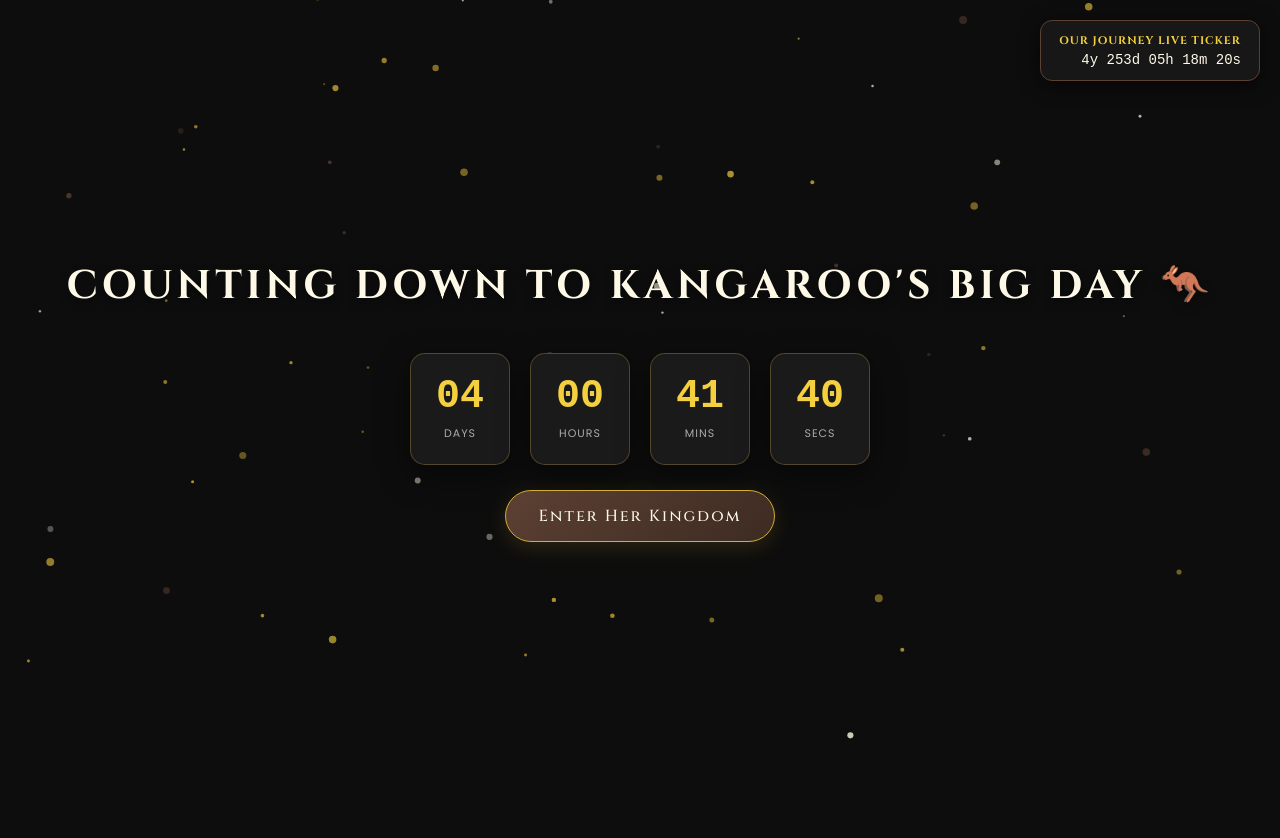
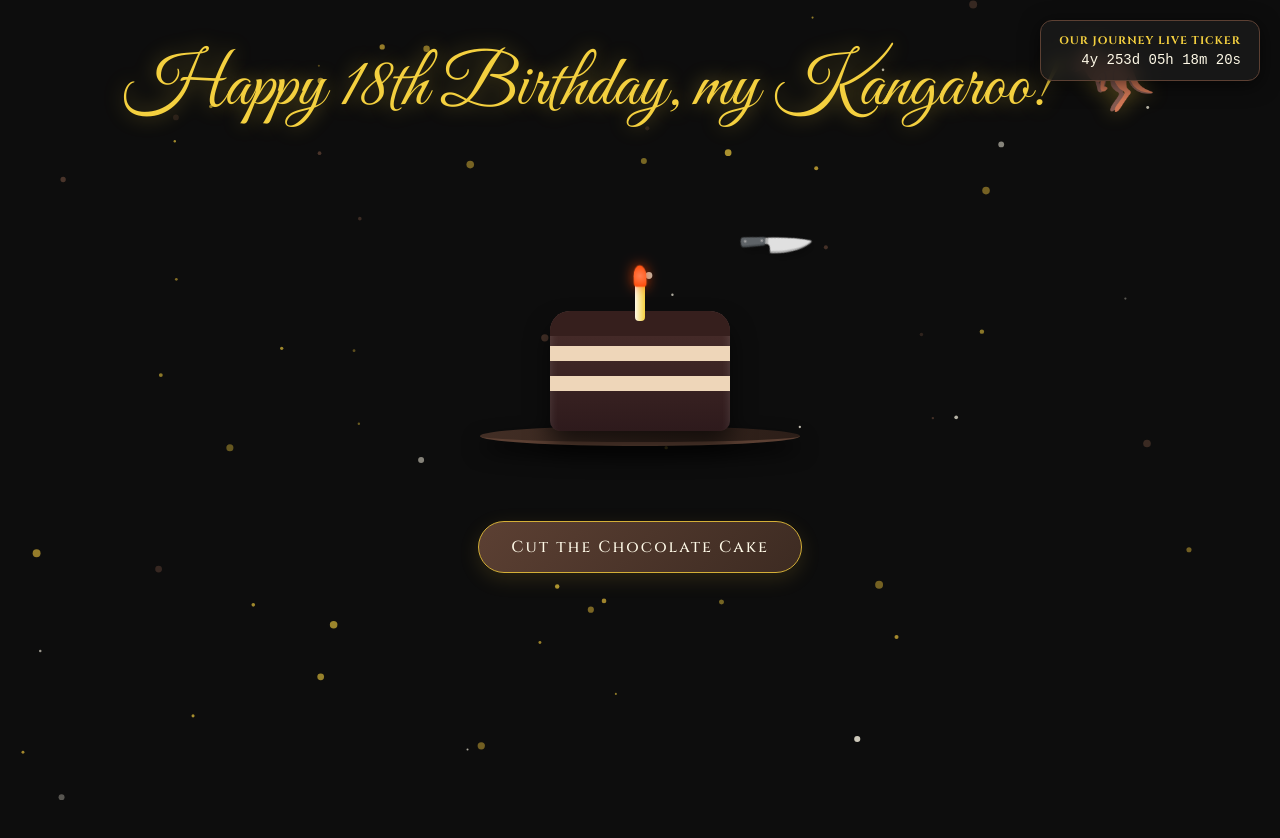
Before and after one commit to vinayakmishra-c0de/speccial, a plain HTML site: page index.html in a window 1280 px wide. Before the commit the page ends 800 px from the top, so only its background shows below. Drawn offline with Linux system fonts and the light colour scheme.

Commit message:
Update index.html

```diff
--- a/index.html
+++ b/index.html
@@ -3,7 +3,8 @@
 <head>
     <meta charset="UTF-8">
     <meta name="viewport" content="width=device-width, initial-scale=1.0">
-    <title>Happy 18th Birthday, Kangaroo! 🦘</title>
+    <title>Happy 18th Birthday, Kangaroo! 🦘 (Inspect Mode)</title>
+    <!-- Google Fonts for elegant typography -->
     <link rel="preconnect" href="https://fonts.googleapis.com">
     <link rel="preconnect" href="https://fonts.gstatic.com" crossorigin>
     <link href="https://fonts.googleapis.com/css2?family=Cinzel:wght@500;700&family=Great+Vibes&family=Poppins:wght@300;400;600&display=swap" rel="stylesheet">
@@ -112,45 +113,6 @@
             transform: translateY(-3px) scale(1.03);
             box-shadow: 0 10px 25px rgba(212,175,55,0.3);
             background: linear-gradient(135deg, #6E4D3E, var(--warm-brown));
-        }
-
-        /* Stage 1: Initial Birthday Countdown */
-        #stage-countdown h1 {
-            font-family: 'Cinzel', serif;
-            font-size: 2.5rem;
-            letter-spacing: 4px;
-            text-align: center;
-            margin-bottom: 40px;
-            color: var(--light-yellow);
-            text-shadow: 0 4px 10px rgba(0,0,0,0.5);
-        }
-        .countdown-container {
-            display: flex;
-            gap: 20px;
-            justify-content: center;
-            flex-wrap: wrap;
-        }
-        .countdown-box {
-            background: var(--card-black);
-            border: 1px solid rgba(214,175,87,0.3);
-            padding: 20px;
-            border-radius: 15px;
-            min-width: 100px;
-            text-align: center;
-            box-shadow: 0 10px 30px rgba(0,0,0,0.5);
-        }
-        .countdown-box span {
-            display: block;
-            font-size: 2.5rem;
-            font-weight: 600;
-            font-family: monospace;
-            color: var(--accent-yellow);
-        }
-        .countdown-box label {
-            font-size: 11px;
-            text-transform: uppercase;
-            letter-spacing: 1px;
-            color: #aaa;
         }
 
         /* Stage 2: Birthday Celebration Reveal & Cake */
@@ -303,7 +265,6 @@
             font-weight: bold;
             color: rgba(244, 208, 63, 0.12);
             white-space: nowrap;
-            animation: trackLeft Right linear infinite;
         }
 
         .timeline-container {
@@ -519,21 +480,25 @@
 </head>
 <body>
 
+    <!-- Particle Background Ecosystem -->
     <canvas id="particle-canvas"></canvas>
 
+    <!-- Floating Background Text Loop Pool (Populated by JS during phase 3) -->
     <div id="floating-hbd-pool"></div>
 
+    <!-- Permanent Relationship Counter Alignment -->
     <div id="relationship-tracker">
         <h4>OUR JOURNEY LIVE TICKER</h4>
         <div id="relationship-counter">00y 00m 00d 00h 00m 00s</div>
     </div>
 
+    <!-- AUDIO INFRASTRUCTURE PLACEHOLDERS -->
     <audio id="audio-romantic" loop>
         <source src="https://www.soundhelix.com/examples/mp3/SoundHelix-Song-1.mp3" type="audio/mpeg">
-        </audio>
+    </audio>
     <audio id="audio-birthday" loop>
         <source src="https://www.soundhelix.com/examples/mp3/SoundHelix-Song-2.mp3" type="audio/mpeg">
-        </audio>
+    </audio>
     <audio id="audio-buzzer">
         <source src="https://actions.google.com/sounds/v1/cartoon/slide_whistle_to_drum_pop.ogg" type="audio/ogg">
     </audio>
@@ -541,18 +506,8 @@
         <source src="https://www.soundhelix.com/examples/mp3/SoundHelix-Song-3.mp3" type="audio/mpeg">
     </audio>
 
-    <div id="stage-countdown" class="stage">
-        <h1>COUNTING DOWN TO KANGAROO'S BIG DAY 🦘</h1>
-        <div class="countdown-container">
-            <div class="countdown-box"><span id="days">00</span><label>Days</label></div>
-            <div class="countdown-box"><span id="hours">00</span><label>Hours</label></div>
-            <div class="countdown-box"><span id="minutes">00</span><label>Mins</label></div>
-            <div class="countdown-box"><span id="seconds">00</span><label>Secs</label></div>
-        </div>
-        <button class="btn-premium" onclick="initiateExperience()">Enter Her Kingdom</button>
-    </div>
-
-    <div id="stage-celebration" class="stage hidden">
+    <!-- STAGE 2: CELEBRATION CEREMONY & CAKE CUTTING (STARTING VIEW BYPASSED) -->
+    <div id="stage-celebration" class="stage">
         <div id="hbd-announcement">Happy 18th Birthday, my Kangaroo! 🦘</div>
 
         <div class="cake-wrapper" id="cake-arena">
@@ -572,12 +527,14 @@
         </div>
     </div>
 
+    <!-- STAGE 3: THE BULLET TIMELINE SCRAPBOOK -->
     <div id="stage-timeline" class="stage hidden">
         <div class="timeline-container">
             <div class="bike-track">
                 <div id="bullet-bike">🏍️</div>
             </div>
 
+            <!-- 2021 CHAPTER -->
             <div class="polaroid-card" id="card-2021">
                 <h3>2021 — Where It All Began</h3>
                 <div class="polaroid-grid">
@@ -593,6 +550,7 @@
                 <div class="polaroid-description">Ambedkar Chowk ke Durga Puja Pandal me, Mahaashtami ke us paavan din hamari pehli mulaqat. ✨</div>
             </div>
 
+            <!-- 2022 CHAPTER -->
             <div class="polaroid-card" id="card-2022" style="transform: rotate(3deg);">
                 <h3>2022 — Growing Closer</h3>
                 <div class="polaroid-grid">
@@ -608,6 +566,7 @@
                 <div class="polaroid-description">Ek pura saal dosti, haseen shararatein aur ek dusre ko thoda aur samajhne ka safar.</div>
             </div>
 
+            <!-- 2023 CHAPTER -->
             <div class="polaroid-card" id="card-2023" style="transform: rotate(-1deg);">
                 <h3>2023 — Unstoppable Together</h3>
                 <div class="polaroid-grid">
@@ -623,6 +582,7 @@
                 <div class="polaroid-description">Shared laughs, big dreams, and creating milestones that became unforgettable chapters.</div>
             </div>
 
+            <!-- 2024 CHAPTER -->
             <div class="polaroid-card" id="card-2024" style="transform: rotate(2deg);">
                 <h3>2024 — Deepening The Bond</h3>
                 <div class="polaroid-grid">
@@ -638,6 +598,7 @@
                 <div class="polaroid-description">Har utaar-chadhaav ke sath hamara rishta thick and thin se guzarte hue aur majboot hua. ❤️</div>
             </div>
 
+            <!-- 2025 CHAPTER -->
             <div class="polaroid-card" id="card-2025" style="transform: rotate(-3deg);">
                 <h3>2025 — Solitude & Support</h3>
                 <div class="polaroid-grid">
@@ -653,6 +614,7 @@
                 <div class="polaroid-description">Ek bemisaal saal jahan tumne har mushkil me mera sath diya aur sahara bani.</div>
             </div>
 
+            <!-- 2026 CHAPTER -->
             <div class="polaroid-card" id="card-2026" style="transform: rotate(1deg);">
                 <h3>2026 — Entering A New Era</h3>
                 <div class="polaroid-grid">
@@ -672,12 +634,14 @@
         <button class="btn-premium" onclick="revealGiftStage()">Claim Your Final Surprise Gift 🎁</button>
     </div>
 
+    <!-- STAGE 4: WRAPPED GIFT AND HANDWRITTEN NOTE EXTRACTION -->
     <div id="stage-gift" class="stage hidden">
         <div class="gift-box-container" onclick="openVerificationModal()">
             <div class="gift-box-icon">🎁</div>
             <p>Your Special Letter is Locked Inside. Tap to Unlock.</p>
         </div>
 
+        <!-- The Verification Popup Interface -->
         <div id="security-modal" class="modal-overlay">
             <div class="security-card">
                 <h3>🔒 Memory Challenge for Kangaroo</h3>
@@ -690,7 +654,8 @@
             </div>
         </div>
 
-        <div id="final-letter" class="letter-container">
+        <!-- Final Handwritten Paper Sheet Display -->
+        <div id="final-letter" class="letter-container" style="display: none;">
             <h2>Mere Pyare Kangaroo, 🦘</h2>
             <div class="letter-body">
                 13 October 2021 ko Durga Puja ke us pandal se lekar aaj jab tum ek adult ban gayi ho (legal machine chalane ke liye eligible driving licensee!), hamari har ek memory mere dil ke sabse kareeb hai.
@@ -711,20 +676,13 @@
         /*********************************************************************
          * CONFIGURATION MATRIX & STATE ENGINE
          *********************************************************************/
-        // DEBUG FEATURE FLAG: Switch to true to bypass standard clock lockouts for active component design testing.
-        const FORCE_BIRTHDAY = false;
+        const RELATIONSHIP_START = new Date('2021-10-13T18:00:00+05:30');
 
-        // TARGET TIMESTAMPS (IST Alignment handled with standard UTC offset operations)
-        const TARGET_BIRTHDAY = new Date('2026-06-28T00:00:00+05:30');
-        const RELATIONSHIP_START = new Date('2021-10-13T18:00:00+05:30'); // Approximate evening time for Mahaashtami pandal
-
-        // System Audio Cache pointers
         const audioRomantic = document.getElementById('audio-romantic');
         const audioBirthday = document.getElementById('audio-birthday');
         const audioBuzzer = document.getElementById('audio-buzzer');
         const audioLetter = document.getElementById('audio-letter');
 
-        // Core Ecosystem canvas engine references
         const canvas = document.getElementById('particle-canvas');
         const ctx = canvas.getContext('2d');
         let particlesArray = [];
@@ -743,8 +701,6 @@
          *********************************************************************/
         function updateAllClocks() {
             const now = new Date();
-
-            // 1. Permanent Continuous Relationship Journey Chronometer
             const diffRel = now - RELATIONSHIP_START;
             if (diffRel > 0) {
                 const totalSecs = Math.floor(diffRel / 1000);
@@ -752,7 +708,6 @@
                 const totalHours = Math.floor(totalMins / 60);
                 const totalDays = Math.floor(totalHours / 24);
 
-                // Basic calendar logic approximation for presentation uniformity
                 const years = Math.floor(totalDays / 365.25);
                 const remainingDays = Math.floor(totalDays % 365.25);
                 const displayHours = totalHours % 24;
@@ -762,47 +717,20 @@
                 document.getElementById('relationship-counter').innerHTML =
                     `${years}y ${remainingDays}d ${displayHours.toString().padStart(2,'0')}h ${displayMins.toString().padStart(2,'0')}m ${displaySecs.toString().padStart(2,'0')}s`;
             }
-
-            // 2. Main Target Birthday Counting Node
-            const diffBday = TARGET_BIRTHDAY - now;
-            if (!FORCE_BIRTHDAY && diffBday > 0) {
-                const d = Math.floor(diffBday / (1000 * 60 * 60 * 24));
-                const h = Math.floor((diffBday % (1000 * 60 * 60 * 24)) / (1000 * 60 * 60));
-                const m = Math.floor((diffBday % (1000 * 60 * 60)) / (1000 * 60));
-                const s = Math.floor((diffBday % (1000 * 60)) / 1000);
-
-                document.getElementById('days').innerText = d.toString().padStart(2, '0');
-                document.getElementById('hours').innerText = h.toString().padStart(2, '0');
-                document.getElementById('minutes').innerText = m.toString().padStart(2, '0');
-                document.getElementById('seconds').innerText = s.toString().padStart(2, '0');
-            } else {
-                // Time-Trigger event state achieved
-                document.getElementById('days').innerText = "00";
-                document.getElementById('hours').innerText = "00";
-                document.getElementById('minutes').innerText = "00";
-                document.getElementById('seconds').innerText = "00";
-            }
         }
         setInterval(updateAllClocks, 1000);
         updateAllClocks();
 
+        // Autoplay music context warning handle
+        window.addEventListener('click', () => {
+            if(document.getElementById('stage-timeline').classList.contains('hidden')) {
+                audioBirthday.play().catch(e => {});
+            }
+        }, { once: true });
+
         /*********************************************************************
-         * TRANSITIONAL FLUID PIPELINES (THE NAVIGATION FLOWS)
+         * TRANSITIONAL FLUID PIPELINES
          *********************************************************************/
-        function initiateExperience() {
-            const now = new Date();
-            // Evaluate timeline lock criteria
-            if (FORCE_BIRTHDAY || (TARGET_BIRTHDAY - now <= 0)) {
-                // Launch straight into Midnight Surprise Matrix
-                transitionStage('stage-countdown', 'stage-celebration');
-                audioBirthday.play().catch(e => console.log("Audio play deferred awaiting interaction context."));
-            } else {
-                // Pre-Birthday Guard Rails Active
-                audioRomantic.play().catch(e => console.log("Audio play deferred."));
-                alert("Sabr ka phal meetha hota hai! Countdown khatam hone ka intezaar karo. 😉");
-            }
-        }
-
         function transitionStage(currentId, nextId) {
             const curr = document.getElementById(currentId);
             const next = document.getElementById(nextId);
@@ -818,7 +746,7 @@
         }
 
         /*********************************************************************
-         * STAGE 2 ENGINE: CAKE INTERACTION & FIREWORKS MATRIX
+         * STAGE 2 ENGINE: CAKE INTERACTION & FIREWORKS
          *********************************************************************/
         function executeCakeCut() {
             const arena = document.getElementById('cake-arena');
@@ -828,39 +756,30 @@
             arena.classList.add('cake-cut-active');
             cutBtn.style.display = 'none';
 
-            // Engage Firecracker Simulation engine layer
             useFirecrackers = true;
             generateFirecrackerExplosion();
-
-            // Spawn floating text elements inside display view pool
             spawnFloatingHbdTextsLoop();
 
-            // Slide open emotional wish card container
             setTimeout(() => {
                 wishBox.classList.add('reveal');
             }, 600);
         }
 
         /*********************************************************************
-         * STAGE 3 ENGINE: THE MOTORCYCLE CHRONOLOGY SCROLLWAYS
+         * STAGE 3 ENGINE: THE MOTORCYCLE CHRONOLOGY
          *********************************************************************/
         function transitionToTimeline() {
-            // Reconfigure sound space context
             audioBirthday.pause();
-            audioRomantic.play().catch(e => console.log(e));
+            audioRomantic.play().catch(e => {});
 
             transitionStage('stage-celebration', 'stage-timeline');
 
-            // Initialize animated progress vector of the Bullet motorcycle engine
             setTimeout(() => {
                 const bike = document.getElementById('bullet-bike');
-                const track = document.querySelector('.bike-track');
-
                 window.addEventListener('scroll', () => {
                     const st = window.scrollY || document.documentElement.scrollTop;
                     const sh = document.documentElement.scrollHeight - window.innerHeight;
                     const percent = (st / sh) * 100;
-                    // Keep bike bounds locked between 0 and 100 percent map spaces safely
                     bike.style.left = `${Math.min(Math.max(percent, 0), 100)}%`;
                 });
             }, 1100);
@@ -871,28 +790,19 @@
             const phrases = ["Happy Birthday", "18 Years Old", "Kangaroo 🦘", "Driving Licence Ready 🏍️", "Love You"];
 
             setInterval(() => {
-                if(!useFirecrackers) return; // Keep bound cleanly with active celebratory stages
+                if(!useFirecrackers) return;
                 const txt = document.createElement('div');
                 txt.classList.add('pool-text');
                 txt.innerText = phrases[Math.floor(Math.random() * phrases.length)];
                 txt.style.top = `${Math.random() * 90}vh`;
                 txt.style.fontSize = `${16 + Math.random() * 24}px`;
-                txt.style.animationDuration = `${5 + Math.random() * 10}s`;
 
-                // Horizontal motion mapping random starting paths
                 if(Math.random() > 0.5) {
                     txt.style.left = '-200px';
-                    txt.style.transform = 'translateX(0)';
-                    txt.animate([
-                        { left: '-200px' },
-                        { left: '100vw' }
-                    ], { duration: 6000 + Math.random()*4000, iterations: 1 });
+                    txt.animate([{ left: '-200px' }, { left: '100vw' }], { duration: 6000 + Math.random()*4000, iterations: 1 });
                 } else {
                     txt.style.right = '-200px';
-                    txt.animate([
-                        { right: '-200px' },
-                        { right: '100vw' }
-                    ], { duration: 6000 + Math.random()*4000, iterations: 1 });
+                    txt.animate([{ right: '-200px' }, { right: '100vw' }], { duration: 6000 + Math.random()*4000, iterations: 1 });
                 }
 
                 container.appendChild(txt);
@@ -901,11 +811,15 @@
         }
 
         /*********************************************************************
-         * STAGE 4 ENGINE: SECURE WRAPPER VERIFICATION CRYPT
+         * STAGE 4 ENGINE: SECURE WRAPPER VERIFICATION
          *********************************************************************/
         function revealGiftStage() {
             transitionStage('stage-timeline', 'stage-gift');
         }
+
+        document.getElementById('stage-timeline').addEventListener('scroll', () => {
+             // Sync code structure hooks if required
+        });
 
         function openVerificationModal() {
             document.getElementById('security-modal').classList.add('active');
@@ -914,42 +828,37 @@
         function verifyChallengeAnswer(isCorrect) {
             const errorElement = document.getElementById('security-error-msg');
             if(isCorrect) {
-                // Tear down lock arrays and present handwritten asset space
                 document.getElementById('security-modal').classList.remove('active');
                 document.querySelector('.gift-box-container').style.display = 'none';
 
                 audioRomantic.pause();
-                audioLetter.play().catch(e => console.log(e));
+                audioLetter.play().catch(e => {});
 
                 const letter = document.getElementById('final-letter');
                 letter.style.display = 'block';
                 setTimeout(() => {
                     letter.classList.add('unfolded');
-                    // Smoothly scroll down view screen to capture full letter presentation
                     letter.scrollIntoView({ behavior: 'smooth' });
                 }, 100);
             } else {
-                // Engage fault routine structures
-                audioBuzzer.play().catch(e => console.log(e));
+                audioBuzzer.play().catch(e => {});
                 errorElement.innerText = "Kya tumhe ek jagah tak yaad nahi? 🥺 Dobara try karo!";
             }
         }
 
         /*********************************************************************
-         * MATH GRAPHICS FOUNDATION LAYER: VISUAL PARTICLE CANVAS SIMULATION
+         * MATH GRAPHICS FOUNDATION LAYER: VISUAL PARTICLE CANVAS
          *********************************************************************/
         class Particle {
-            constructor(isCelebration) {
-                this.isCelebration = isCelebration;
+            constructor() {
                 this.reset();
             }
             reset() {
                 this.x = Math.random() * canvas.width;
-                this.y = this.isCelebration ? canvas.height + 20 : Math.random() * canvas.height;
+                this.y = Math.random() * canvas.height;
                 this.size = Math.random() * 3 + 1;
                 this.speedX = Math.random() * 1 - 0.5;
-                this.speedY = this.isCelebration ? -(Math.random() * 3 + 2) : -(Math.random() * 0.5 + 0.2);
-                // Cycle between Light Yellow, Warm Gold accents and Soft Browns
+                this.speedY = -(Math.random() * 0.5 + 0.2);
                 const colors = ['#FEF9E7', '#F4D03F', '#D4AF37', '#5C4033'];
                 this.color = colors[Math.floor(Math.random() * colors.length)];
                 this.alpha = Math.random() * 0.5 + 0.3;
@@ -959,6 +868,7 @@
                 this.y += this.speedY;
                 if (this.y < -10 || this.x < -10 || this.x > canvas.width + 10) {
                     this.reset();
+                    this.y = canvas.height + 10;
                 }
             }
             draw() {
@@ -981,7 +891,7 @@
                 this.speed = Math.random() * 6 + 4;
                 this.friction = 0.95;
                 this.gravity = 0.12;
-                this.hue = Math.random() * 50 + 20; // Generate sparks matching color matrices safely
+                this.hue = Math.random() * 50 + 20;
                 this.alpha = 1;
                 this.decay = Math.random() * 0.02 + 0.015;
             }
@@ -1016,23 +926,20 @@
             }
         }
 
-        // Initialize background ambient ambient particle structures
         for (let i = 0; i < 65; i++) {
-            particlesArray.push(new Particle(false));
+            particlesArray.push(new Particle());
         }
 
         function animateEngineLoop() {
             ctx.clearRect(0, 0, canvas.width, canvas.height);
 
-            // 1. Process ambient background array
             particlesArray.forEach(p => {
                 p.update();
                 p.draw();
             });
 
-            // 2. Process burst celebration structures if active state flag is true
             if (useFirecrackers) {
-                if (Math.random() < 0.03) { // Small continuous explosions over time loop
+                if (Math.random() < 0.03) {
                     const rx = Math.random() * canvas.width;
                     const ry = Math.random() * (canvas.height * 0.5);
                     for(let k=0; k<25; k++) firecrackersArray.push(new Firecracker(rx, ry));
```
